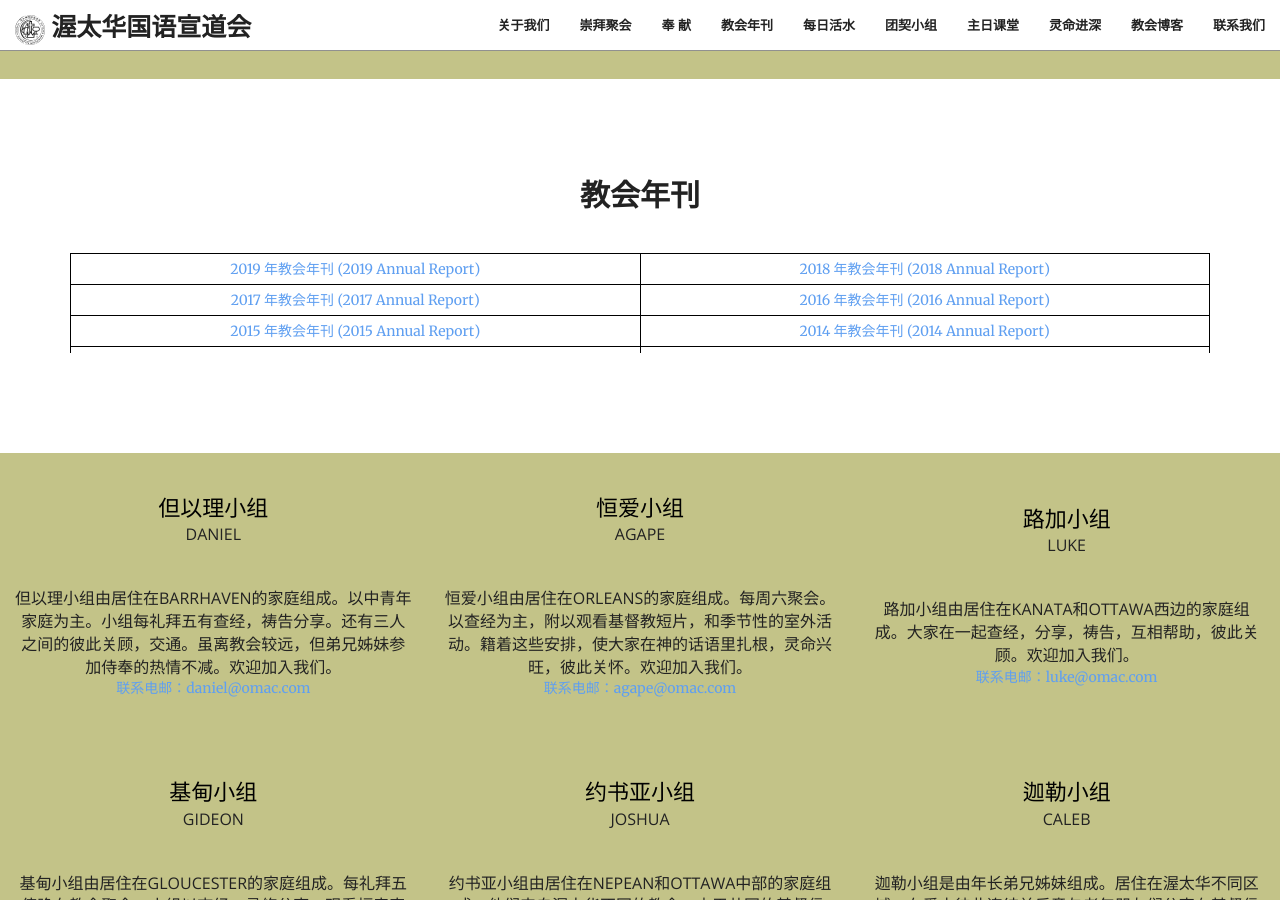
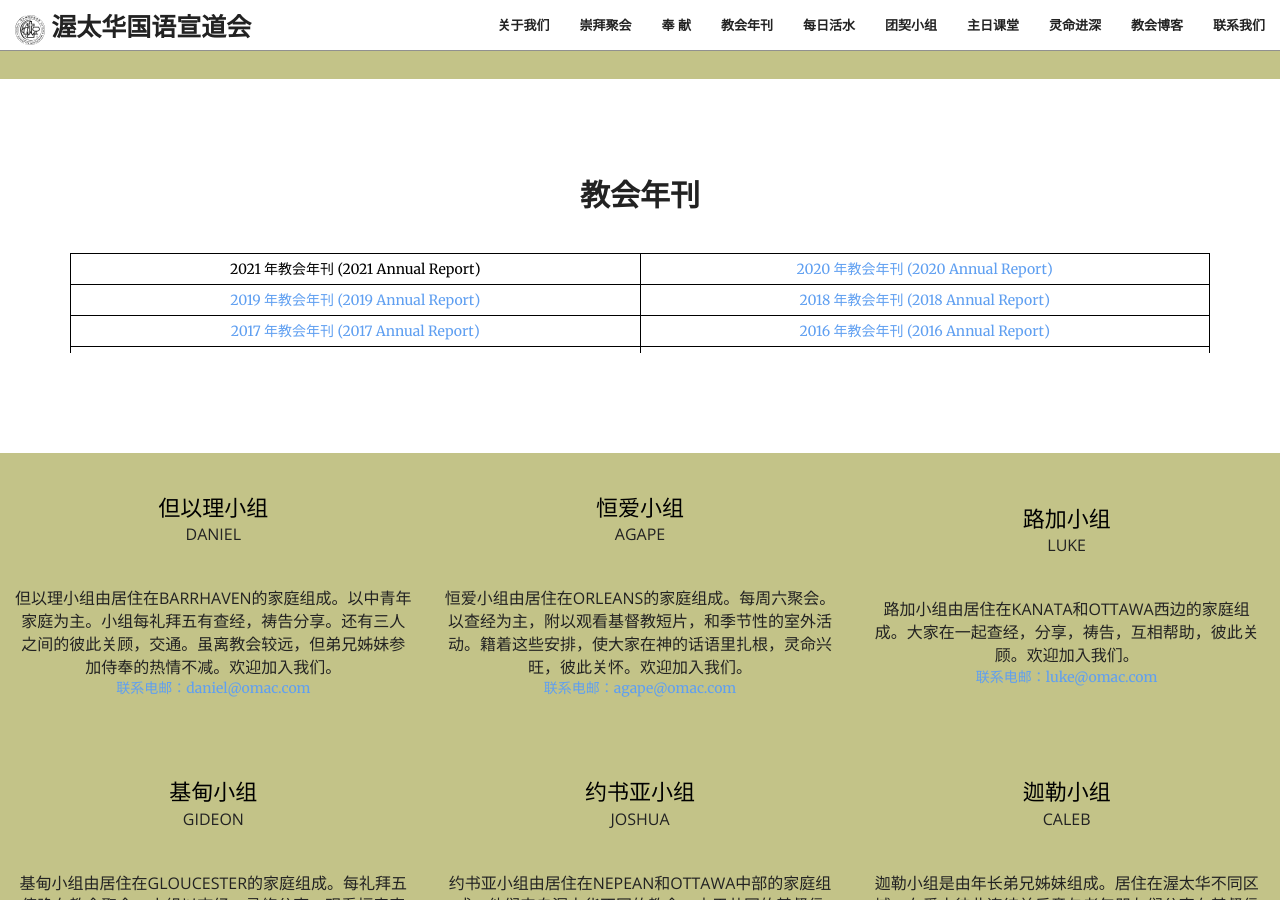
Before and after one commit to JonasYow/ottawaomac, a Jekyll site: the page built from index.html, in a window 1280 px wide and 900 px high, scrolled down 5239 px. Built offline with Jekyll 4.4.1, drawn with Linux system fonts in a browser that asks for light colours; some web fonts are replaced.

Commit message:
Added 2020 annual report

```diff
--- a/_includes/information.html
+++ b/_includes/information.html
@@ -9,6 +9,11 @@
                 <table class="col-lg-12">
                     <col width=40%>
                     <col width=40%>
+                     <tr>
+                        <td>2021 年教会年刊 (2021 Annual Report)</td>
+                        <td><a href="https://drive.google.com/file/d/1d9Ol5qV98XtjdSnMxi1ec56D6_SndQY_/view">2020 年教会年刊 (2020 Annual Report)</a></td>
+
+                    </tr>
                     <tr>
                         <td><a href="https://drive.google.com/file/d/1kRLnWTKD3Dc5qP-8ps6k5PiLNSfGqg-m/view">2019 年教会年刊 (2019 Annual Report)</a></td>
                         <td><a href="https://drive.google.com/file/d/1tUPnKTaxFq4Hu33fENFb3GlanPhoHlMz/view">2018 年教会年刊 (2018 Annual Report)</a></td>
```
